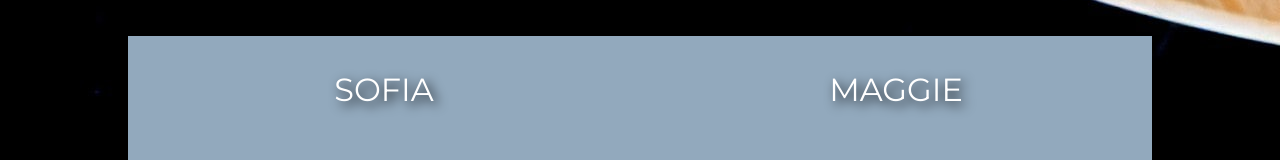
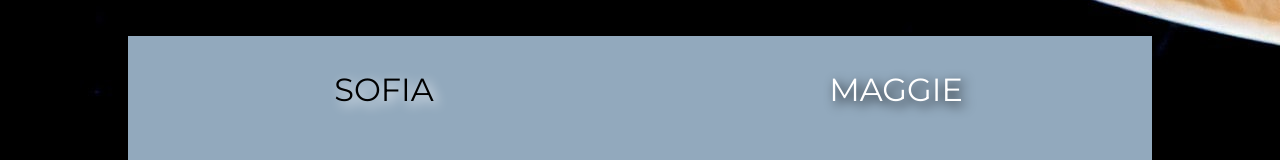
Before and after one commit to federico-barbieri/ourcommonpassion, a plain HTML site: page index.html in a window 1280 px wide. In both pictures the pointer is over the element "SOFIA". Shown: the part 3408-3568 px from the top of the page. Drawn offline with Linux system fonts and the light colour scheme.

Commit message:
Add files via upload

```diff
--- a/styles.css
+++ b/styles.css
@@ -125,6 +125,12 @@ body{
   filter: drop-shadow(4px 4px 6px black);
 }
 
+.borderling:hover{
+  cursor: pointer;
+  filter: drop-shadow(4px 4px 6px white);
+  color: black;
+}
+
 .rights{
     font-family: 'Montserrat', sans-serif;
     display: block;
```
